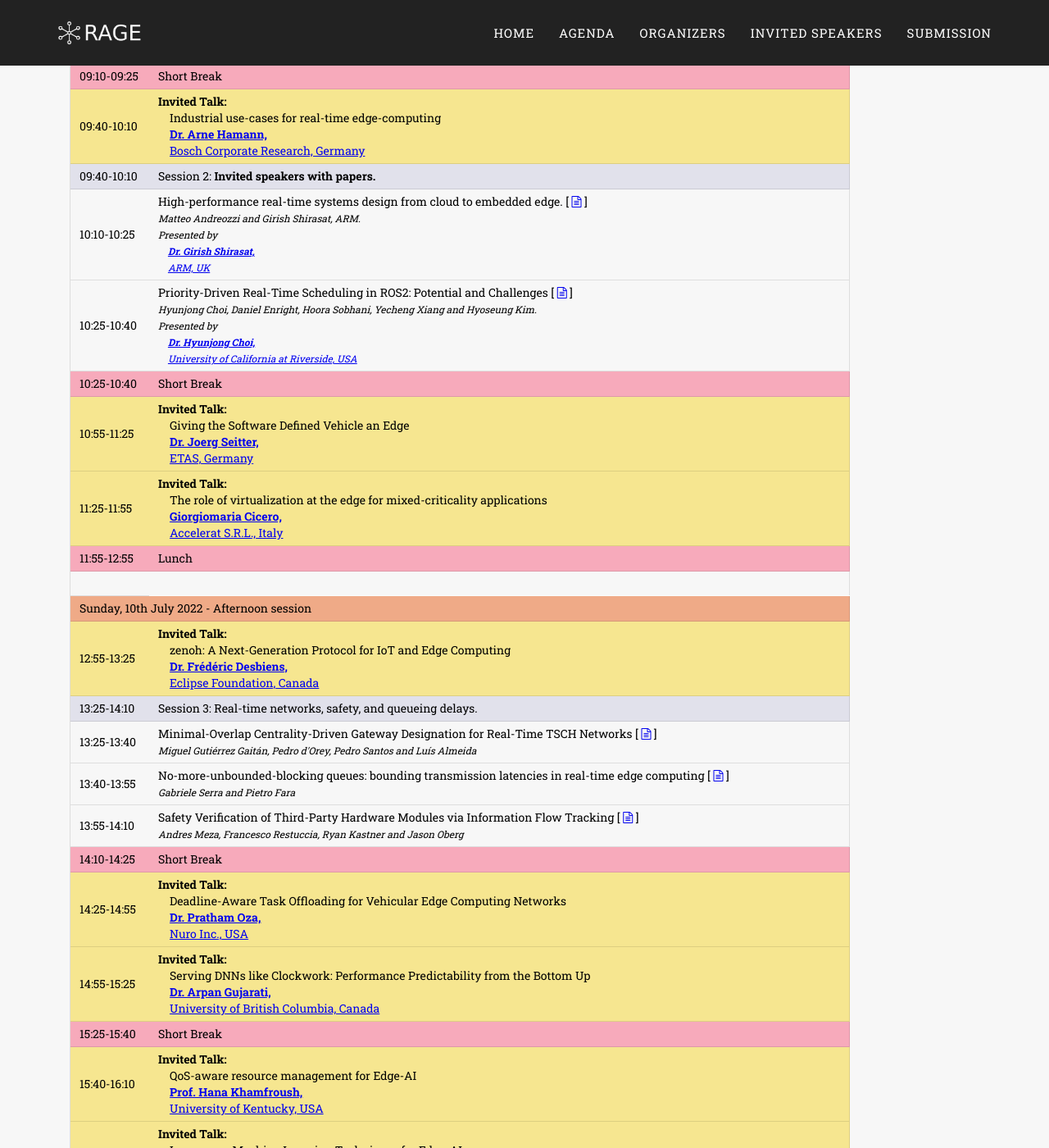
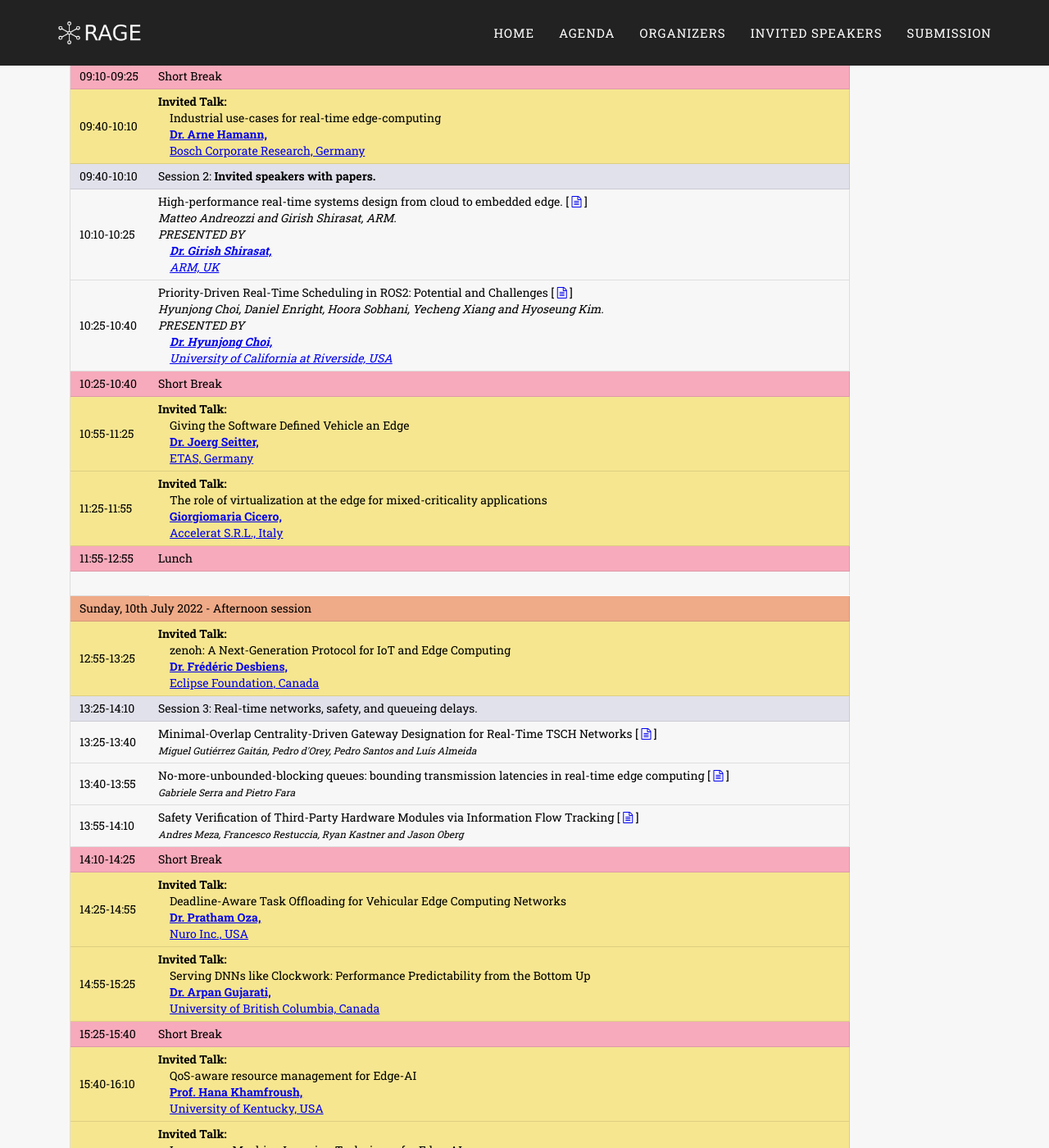
Before and after one commit to rage2022/rage2022.github.io, a Jekyll site: the page built from agenda.markdown, in a window 1280 px wide and 1400 px high, scrolled down 525 px. Shown: the whole window at 82% size. Built offline with Jekyll 4.4.1, drawn with Linux system fonts in a browser that asks for light colours; some web fonts are replaced.

Commit message:
Minor fixes in agenda page

```diff
--- a/agenda.markdown
+++ b/agenda.markdown
@@ -82,8 +82,8 @@
                 <a href="/contributions/5763"><i class="fa fa-file-text-o "></i></a>
                 ]
                 <br>
-                <span class="program-speaker">Matteo Andreozzi and Girish Shirasat, ARM. <br>
-                    Presented by <b><br>&emsp;<a href="/speakers/#shirasat-girish">Dr. Girish Shirasat,</a></b>
+                <span class="program-invited-speaker">Matteo Andreozzi and Girish Shirasat, ARM. <br>
+                    PRESENTED BY <b><br>&emsp;<a href="/speakers/#shirasat-girish">Dr. Girish Shirasat,</a></b>
                 <br>&emsp;<a href="https://www.arm.com">ARM, UK </a>
                 </span>
             </td>
@@ -95,8 +95,8 @@
                 <a href="/contributions/0625"><i class="fa fa-file-text-o "></i></a>
                 ]
                 <br>
-                <span class="program-speaker">Hyunjong Choi, Daniel Enright, Hoora Sobhani, Yecheng Xiang and Hyoseung Kim. <br>
-                    Presented by <b><br>&emsp;<a href="/speakers/#choi-hyunjong">Dr. Hyunjong Choi,</a></b>
+                <span class="program-invited-speaker">Hyunjong Choi, Daniel Enright, Hoora Sobhani, Yecheng Xiang and Hyoseung Kim. <br>
+                    PRESENTED BY <b><br>&emsp;<a href="/speakers/#choi-hyunjong">Dr. Hyunjong Choi,</a></b>
                 <br>&emsp;<a href="https://www.ucr.edu/">University of California at Riverside, USA </a>
                 </span>
             </td>
@@ -135,7 +135,7 @@
             <td class="program-special-event">12:55-13:25</td>
             <td class="program-special-event"><b>Invited Talk:</b>
                 <br>&emsp;<span >zenoh: A Next-Generation Protocol for IoT and Edge Computing</span>
-                <b><br>&emsp;<a href="/speakers/#desbiens-frédéric">Dr. Frédéric Desbiens,</a></b>
+                <b><br>&emsp;<a href="/speakers/#desbiens-frederic">Dr. Frédéric Desbiens,</a></b>
                 <br>&emsp;<a href="https://www.eclipse.org/org/">Eclipse Foundation, Canada </a>
             </td>
         </tr>
--- a/assets/css/style.css
+++ b/assets/css/style.css
@@ -191,6 +191,10 @@
     font-style: italic;
 }
 
+.program-invited-speaker {
+    font-style: italic;
+}
+
 .program-special-speaker {
     font-style: italic;
     font-weight: bold;
```
